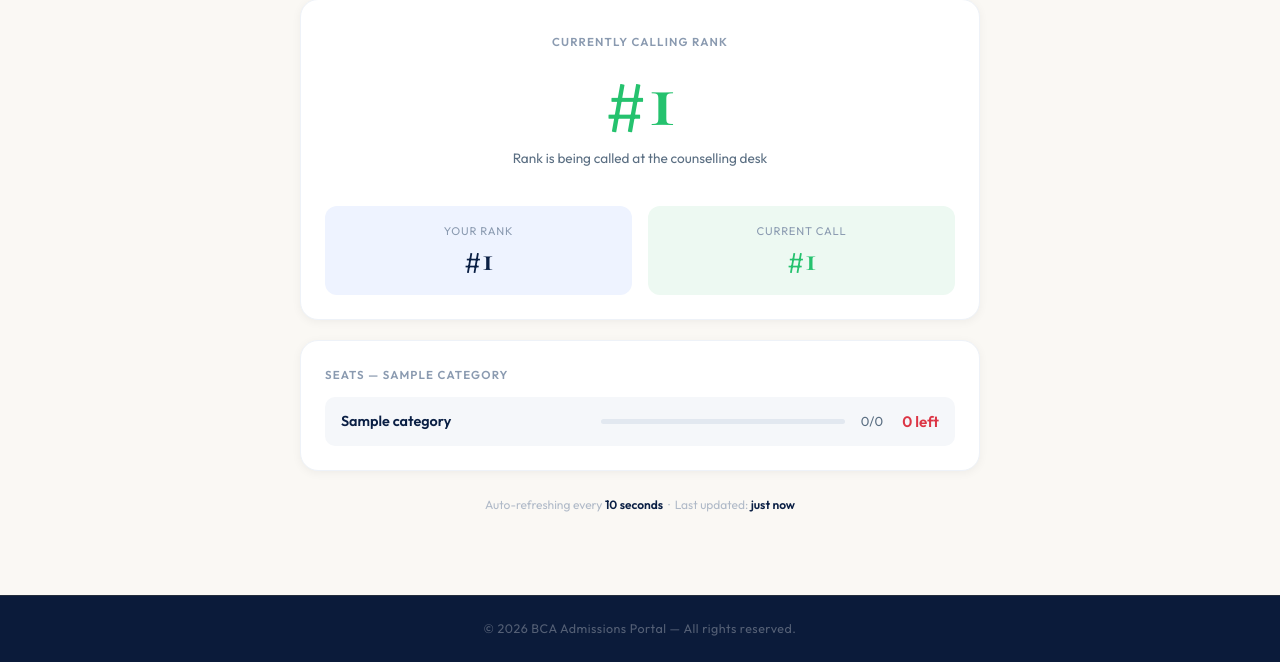
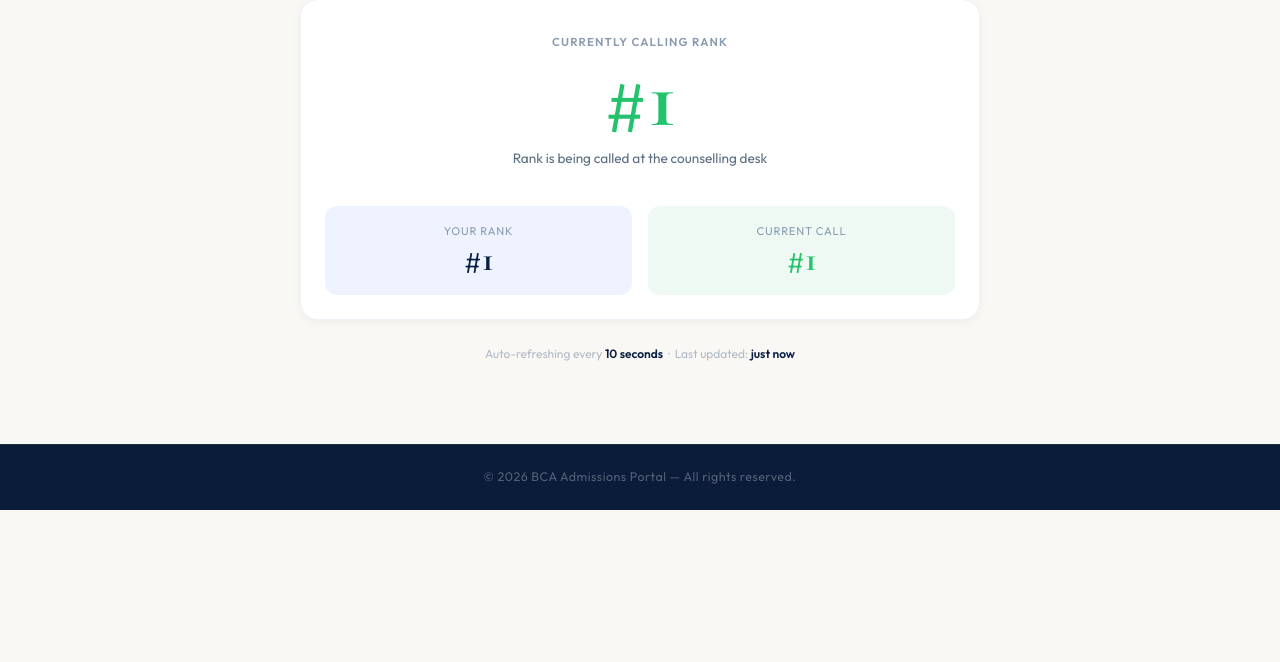
Before and after one commit to Cshekar77/applypvt, a Flask app: page /counselling in a window 1280 px wide. Shown: the part 684-1346 px from the top of the page. After the commit the page ends 1194 px from the top, so only its background shows below. Run offline with Flask 3, Linux system fonts and the light colour scheme; a user stored in the database is signed in; tables that the repository leaves empty hold one stand-in row (values such as "Sample post"); some libraries are stand-ins or nearby versions.

Commit message:
Add new features of studensdfsdfsrtrsgt4r5tswedfre

```diff
--- a/templates/student_counselling.html
+++ b/templates/student_counselling.html
@@ -77,18 +77,6 @@
   .your-turn-icon { font-size: 2rem; flex-shrink: 0; }
   .your-turn-text h4 { font-size: 1rem; font-weight: 700; color: #1a5c3a; margin: 0 0 .2rem; }
   .your-turn-text p  { font-size: .83rem; color: #2e7d52; margin: 0; }
-
-  .seats-wrap { display: flex; flex-direction: column; gap: .85rem; }
-  .seat-row {
-    display: flex; align-items: center; gap: 1rem;
-    padding: .75rem 1rem; background: #f5f7fa; border-radius: 10px;
-  }
-  .seat-row .sr-cat { font-weight: 600; color: #0a1f44; font-size: .9rem; flex: 1; }
-  .seat-row .sr-nums { font-size: .82rem; color: #5a6e82; white-space: nowrap; }
-  .seat-row .sr-remaining { font-weight: 700; font-size: .95rem; color: #25c26e; min-width: 40px; text-align: right; }
-  .seat-row .sr-remaining.zero { color: #dc3545; }
-  .bar-wrap { flex: 1; background: #e2e8f0; border-radius: 20px; height: 5px; overflow: hidden; }
-  .bar-fill { background: linear-gradient(90deg,#0a1f44,#c9a03d); height: 100%; border-radius: 20px; transition: width .5s; }
 
   .allotted-card {
     background: linear-gradient(135deg, #edf9f2, #d4f0e2);
@@ -314,30 +302,6 @@
       {% endif %}
     </div>
 
-    {# Seat availability — student's own category #}
-    {% if cat_seats %}
-    <div class="sc-card">
-      <div class="rank-label" style="margin-bottom:.85rem;">
-        <i class="fas fa-chair"></i> Seats — {{ appl.category_name }}
-      </div>
-      <div class="seats-wrap">
-        <div class="seat-row">
-          <div class="sr-cat">{{ appl.category_name }}</div>
-          <div class="bar-wrap">
-            <div class="bar-fill" id="seat-bar"
-                 style="width:{% if cat_seats.total_seats > 0 %}{{ ((cat_seats.filled_seats / cat_seats.total_seats)*100)|int }}{% else %}0{% endif %}%">
-            </div>
-          </div>
-          <div class="sr-nums" id="seat-nums">{{ cat_seats.filled_seats }}/{{ cat_seats.total_seats }}</div>
-          <div class="sr-remaining {% if cat_seats.remaining_seats == 0 %}zero{% endif %}"
-               id="seat-remaining">
-            {{ cat_seats.remaining_seats }} left
-          </div>
-        </div>
-      </div>
-    </div>
-    {% endif %}
-
   </div>
   {% endif %}
 
@@ -528,25 +492,6 @@
         }
       } else if (msgEl) { msgEl.remove(); }
 
-      /* --- Own category seat bar --- */
-      if (data.cat_seats) {
-        const cs     = data.cat_seats;
-        const total  = (cs.total   != null) ? parseInt(cs.total)     : 0;
-        const filled = (cs.filled  != null) ? parseInt(cs.filled)    : 0;
-        const rem    = (cs.remaining != null) ? parseInt(cs.remaining) : Math.max(0, total - filled);
-        const pct    = total > 0 ? Math.round((filled / total) * 100) : 0;
-
-        const barEl  = document.getElementById('seat-bar');
-        const numsEl = document.getElementById('seat-nums');
-        const remEl  = document.getElementById('seat-remaining');
-        if (barEl)  barEl.style.width  = pct + '%';
-        if (numsEl) numsEl.textContent = filled + '/' + total;
-        if (remEl) {
-          remEl.textContent = rem + ' left';
-          remEl.className   = 'sr-remaining' + (rem === 0 ? ' zero' : '');
-        }
-      }
-
       /* --- Allotment card (IST) --- */
       if (data.allotment && !document.getElementById('allotted-card')) {
         const a     = data.allotment;
```
